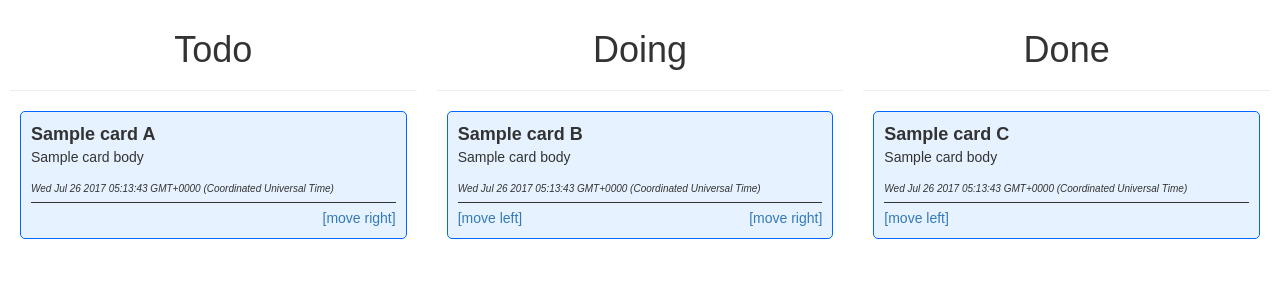
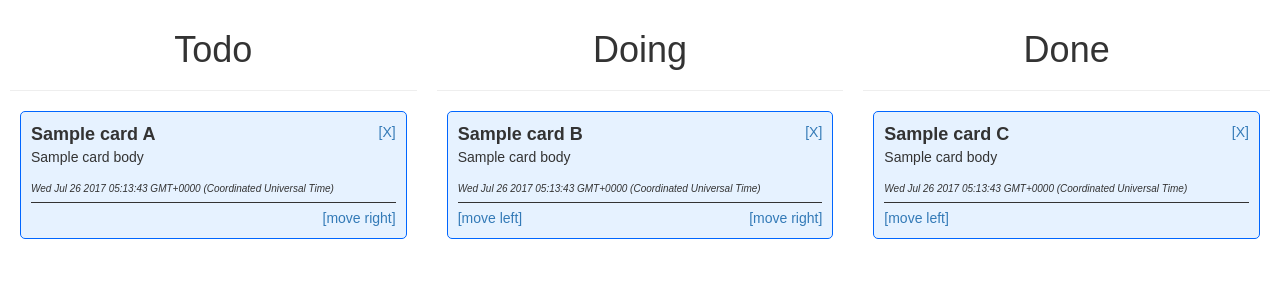
Before and after one commit to jimxlin/react-kanban, a React (Create React App) app: page / in a window 1280 px wide. Shown: the top 300 px of the page. Built offline with nearby package versions, Linux system fonts and the light colour scheme.

Commit message:
Add deleteCard function

```diff
--- a/src/App.js
+++ b/src/App.js
@@ -29,8 +29,10 @@ class App extends Component {
 
   }
 
-  handleDeleteCard(event) {
-
+  handleDeleteCard = (cardId) => {
+    this.setState(prevState => ({
+      cards: prevState.cards.filter(card => card.id !== cardId)
+    }));
   }
 
   handleMoveCard = (cardId, direction) => {
@@ -52,6 +54,7 @@ class App extends Component {
           card.boardId === board.id
         )}
         moveCard={this.handleMoveCard}
+        deleteCard={this.handleDeleteCard}
       />
     );
     return (
--- a/src/components/Board/index.js
+++ b/src/components/Board/index.js
@@ -15,7 +15,7 @@ const ulStyle = {
   padding: '0'
 }
 
-function Board({ id, name, cards, moveCard }) {
+function Board({ id, name, cards, moveCard, deleteCard }) {
   const listCards = cards.map(card =>
     <Card key={card.id.toString()}
       boardId={card.boardId}
@@ -24,6 +24,7 @@ function Board({ id, name, cards, moveCard }) {
       body={card.body}
       timestamp={card.timestamp}
       moveCard={moveCard}
+      deleteCard={deleteCard}
     />
   );
   return (
@@ -40,8 +41,8 @@ function Board({ id, name, cards, moveCard }) {
 Board.propTypes = {
   name: PropTypes.string.isRequired,
   cards: PropTypes.arrayOf(PropTypes.object),
-  moveLeft: PropTypes.func.isRequired,
-  moveRight: PropTypes.func.isRequired
+  moveCard: PropTypes.func.isRequired,
+  deleteCard: PropTypes.func.isRequired
 }
 
 export default Board;
--- a/src/components/Card/index.js
+++ b/src/components/Card/index.js
@@ -31,10 +31,13 @@ const moveDivStyle = {
   borderTopWidth: '1px'
 }
 
-function Card({ boardId, id, title, body, timestamp, moveCard }) {
+function Card({ boardId, id, title, body, timestamp, moveCard, deleteCard }) {
   const time = new Date(timestamp);
   return (
-    <li style={listStyle}>
+    <li style={listStyle} id={id}>
+      <a href="#" style={{float: 'right'}}
+        onClick={() => deleteCard(id)}
+        >[X]</a>
       <b style={titleStyle}>{title}</b>
       <p style={bodyStyle}>{body}</p>
       <i style={timestampStyle}>{time.toString()}</i>
@@ -62,8 +65,8 @@ Card.propTypes = {
   title: PropTypes.string.isRequired,
   body: PropTypes.string.isRequired,
   timestamp: PropTypes.number.isRequired,
-  moveLeft: PropTypes.func.isRequired,
-  moveRight: PropTypes.func.isRequired
+  moveCard: PropTypes.func.isRequired,
+  deleteCard: PropTypes.func.isRequired
 }
 
 export default Card;
```
